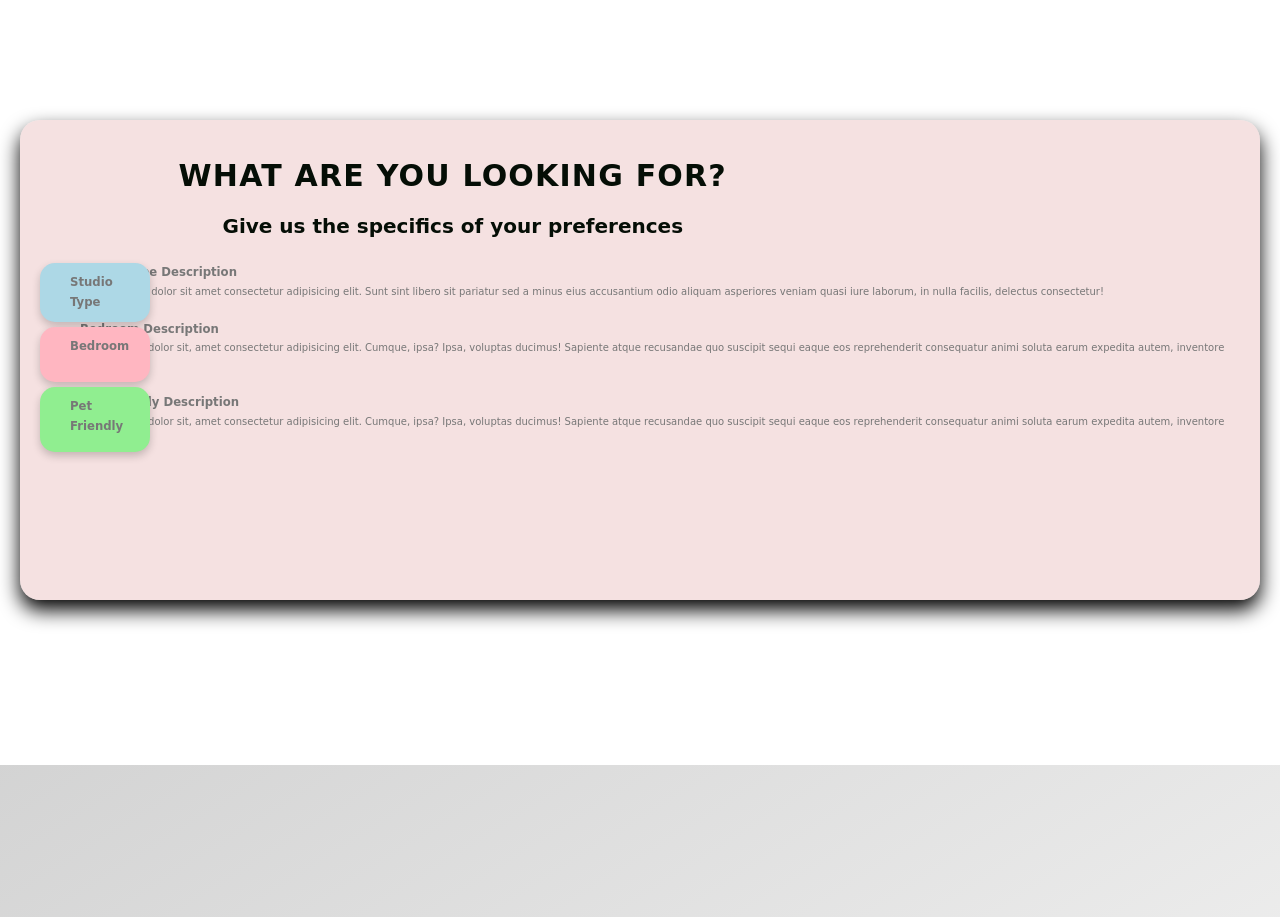
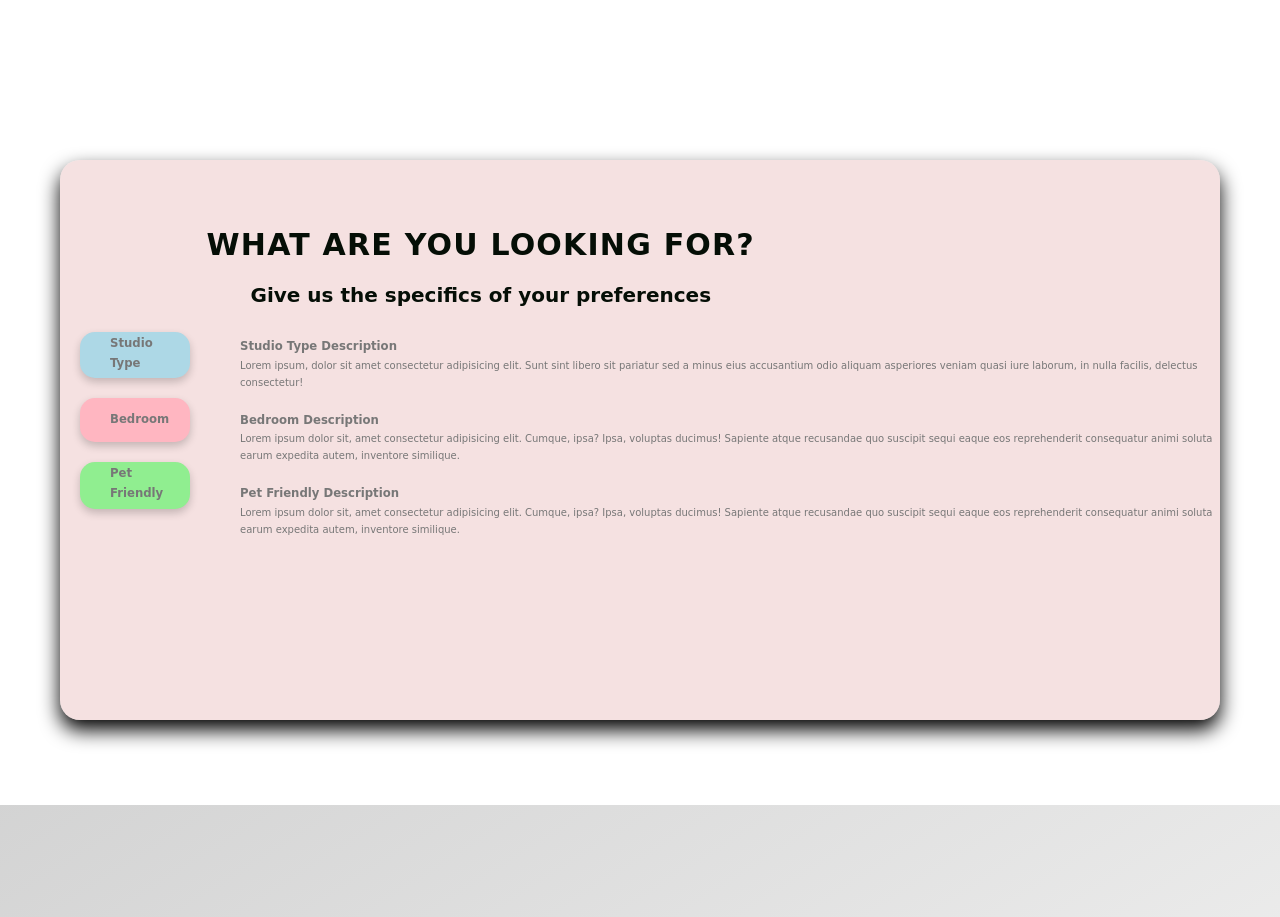
Before and after one commit to rodprogramdev/rbsrental, a plain HTML site: page index.html in a window 1280 px wide. Shown: the part 1520-2437 px from the top of the page. Drawn offline with Linux system fonts and the light colour scheme; a web font is replaced by a local one.

Commit message:
arrange padding for listing container

```diff
--- a/css/style.css
+++ b/css/style.css
@@ -416,7 +416,8 @@ rgba(0, 0, 0, 0.644)*/
 
 
    .listing-container{
-       height: 60vh;
+       height: 70vh;
+
        position: relative;
        display:flex;
        flex-direction: column;
@@ -424,7 +425,7 @@ rgba(0, 0, 0, 0.644)*/
        align-items: center;
        background-color:rgba(236, 195, 195, 0.507);
        border-radius: 20px;
-       margin: 20px;
+       margin: 60px;
        box-shadow: 0 10px 20px black;
    }
 
@@ -474,46 +475,63 @@ rgba(0, 0, 0, 0.644)*/
 
 .listing-cards--container{
 
-    padding:10px 20px;
+    padding: 10px 20px;
     position: absolute;
 }
 
 .listing-cards--1{
-        padding: 10px 80px 10px 30px;
+        padding: 2px 80px 5px 30px;
         box-shadow: 0 4px 8px 0 rgba(0,0,0,0.2);
         transition: 0.3s;
         width: 40%;
         background-color: lightblue;
         border-radius: 15px;
-        margin-bottom: 5px;
+        margin-bottom: 20px;
+        transition: all .2s;
+        cursor: pointer;
+}
 
+.listing-cards--1:hover {
+    transform: scale(1.2);
 }
 
 .listing-cards--2{
-    padding: 10px 80px 25px 30px;
-
+    padding: 12px 80px 12px 30px;
     box-shadow: 0 4px 8px 0 rgba(0,0,0,0.2);
     transition: 0.3s;
     width: 40%;
     background-color: lightpink;
     border-radius: 15px;
-    margin-bottom: 5px;
+    margin-bottom: 20px;
+    transition: all .2s;
+        cursor: pointer;
 
 }
 
+.listing-cards--2:hover {
+    transform: scale(1.2);
+}
+
 .listing-cards--3{
-    padding: 10px 80px 15px 30px;
+    padding: 2px 80px 5px 30px;
     box-shadow: 0 4px 8px 0 rgba(0,0,0,0.2);
     transition: 0.3s;
     width: 40%;
     background-color: lightgreen;
     border-radius: 15px;
+    margin-bottom: 5px;
+    transition: all .2s;
+        cursor: pointer;
 
 }
 
+.listing-cards--3:hover {
+    transform: scale(1.2);
+}
+
 .listing-textbox{
-    padding-top:10px;
-    margin-left:60px;
+    padding-top:15px;
+    margin-left:180px;
 
 }
 
```
